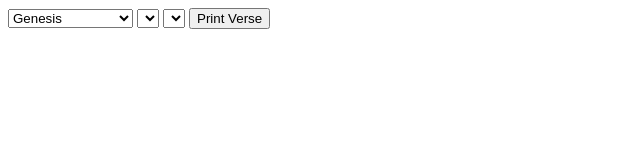
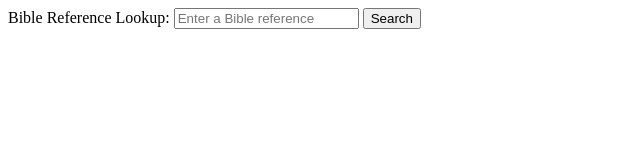
Before and after one commit to CanadianBias/cs460, a plain HTML site: page Assignment_6/index.html in a window 1280 px wide. Shown: the whole page, without its empty margins (0-640 px from the left). Drawn offline with Linux system fonts and the light colour scheme; no server answers.

Commit message:
Changed from select elements to text inputs

```diff
--- a/Assignment_6/index.html
+++ b/Assignment_6/index.html
@@ -12,7 +12,7 @@
     <body>
         <form>
             <!-- Could alternatively use text inputs rather than dropdowns (might be more practical) -->
-            <select id="bibleBookDropdown">
+            <!-- <select id="bibleBookDropdown">
 
             </select>
             <select id="chapterDropdown">
@@ -21,7 +21,10 @@
             <select id="verseDropdown">
 
             </select>
-            <input type="submit" value="Print Verse">
+            <input type="submit" value="Print Verse"> -->
+            <label for="txtRef">Bible Reference Lookup: </label>
+            <input type="text" name="txtRef" id="txtRef" placeholder="Enter a Bible reference">
+            <input type="button" name="lookup" id="lookup" value="Search">
         </form>
         <script src="main.js"></script>
     </body>
```
